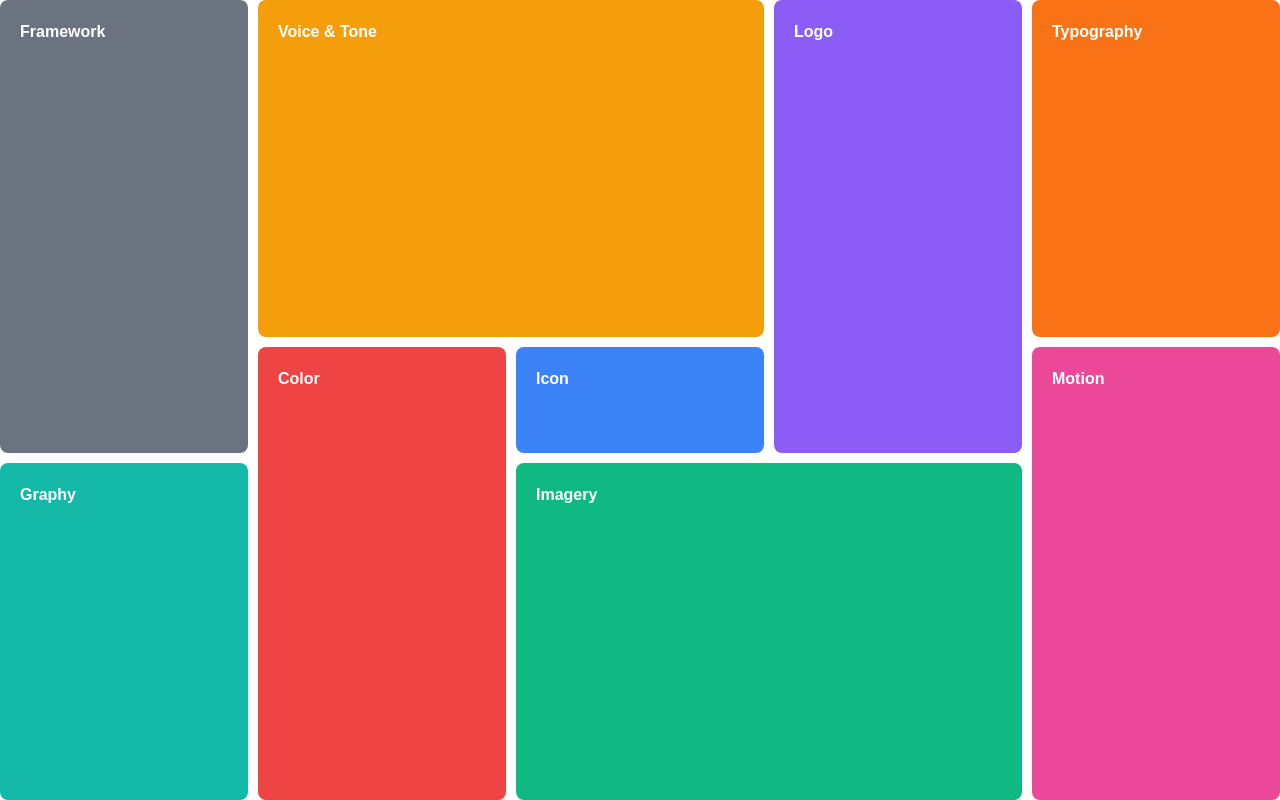
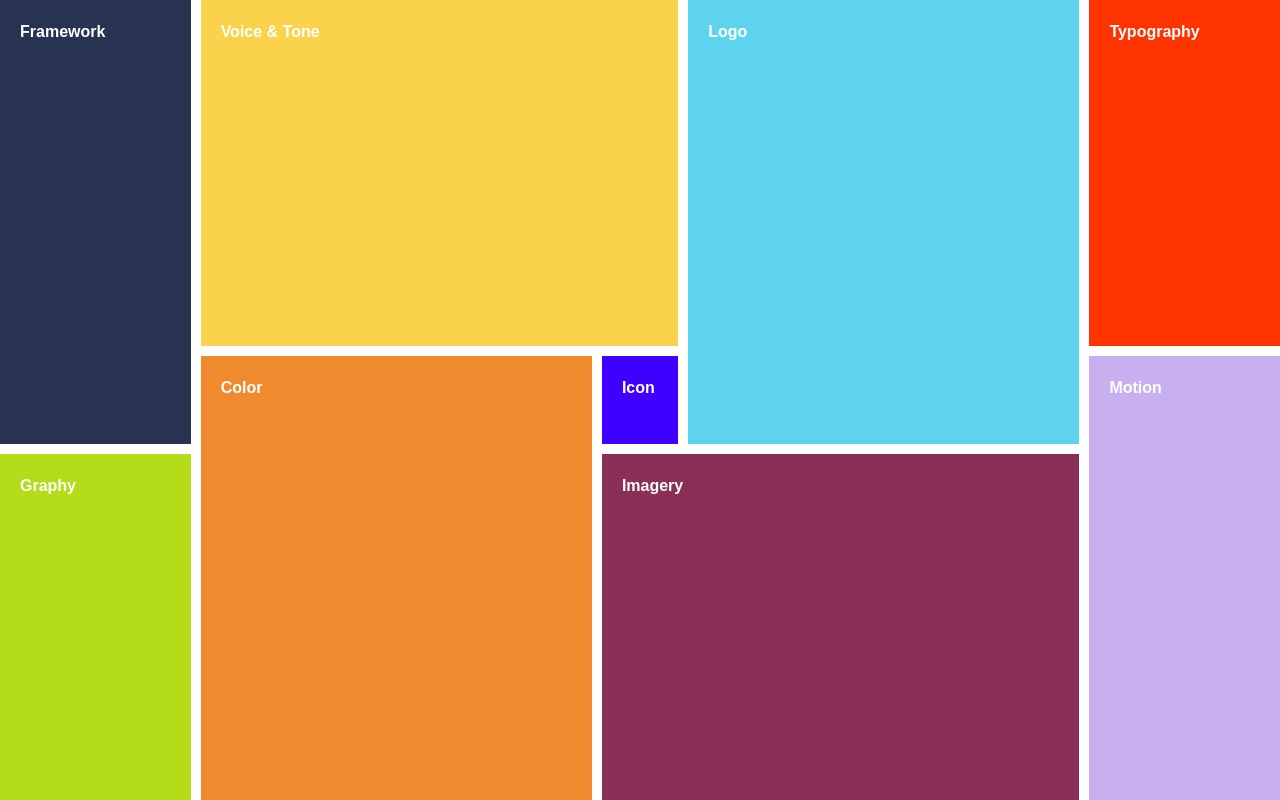
Before and after one commit to Adnankhan690/dropbox, a Next.js app: page / in a window 1280 px wide. Built offline with nearby package versions, Linux system fonts and the light colour scheme.

Commit message:
add appropriate bg color

```diff
--- a/src/app/page.tsx
+++ b/src/app/page.tsx
@@ -6,31 +6,31 @@ export default function Home () {
     height: '100vh',
     display: 'grid',
     gap: '10px',
-    gridTemplateColumns: 'repeat(5, 1fr)',
-    gridTemplateRows: 'repeat(7, 1fr)',
+    gridTemplateColumns: '1fr 1fr 1fr 0.4fr 1fr 1fr 1fr',
+    gridTemplateRows: '1fr 1fr 1fr 0.8fr 1fr 1fr 1fr',
     gridTemplateAreas: `
-      "Framework voiceTone voiceTone Logo Typo"
-      "Framework voiceTone voiceTone Logo Typo"
-      "Framework voiceTone voiceTone Logo Typo"
-      "Framework dropColor icon Logo Motion"
-      "Graphy dropColor Imagery Imagery Motion"
-      "Graphy dropColor Imagery Imagery Motion"
-      "Graphy dropColor Imagery Imagery Motion"
+      "Framework voiceTone voiceTone voiceTone Logo Logo Typo"
+      "Framework voiceTone voiceTone voiceTone Logo Logo Typo"
+      "Framework voiceTone voiceTone voiceTone Logo Logo Typo"
+      "Framework dropColor dropColor icon Logo  Logo Motion"
+      "Graphy dropColor dropColor Imagery Imagery Imagery Motion"
+      "Graphy dropColor dropColor Imagery Imagery Imagery Motion"
+      "Graphy dropColor dropColor Imagery Imagery Imagery Motion"
     `,
   };
 
   return (
     <>
-      <div style={containerStyle}>
-        <div style={{ gridArea: 'voiceTone', backgroundColor: '#f59e0b', padding: '20px', borderRadius: '8px', color: 'white', fontWeight: 'bold' }}>Voice & Tone</div>
-        <div style={{ gridArea: 'dropColor', backgroundColor: '#ef4444', padding: '20px', borderRadius: '8px', color: 'white', fontWeight: 'bold' }}>Color</div>
-        <div style={{ gridArea: 'icon', backgroundColor: '#3b82f6', padding: '20px', borderRadius: '8px', color: 'white', fontWeight: 'bold' }}>Icon</div>
-        <div style={{ gridArea: 'Imagery', backgroundColor: '#10b981', padding: '20px', borderRadius: '8px', color: 'white', fontWeight: 'bold' }}>Imagery</div>
-        <div style={{ gridArea: 'Logo', backgroundColor: '#8b5cf6', padding: '20px', borderRadius: '8px', color: 'white', fontWeight: 'bold' }}>Logo</div>
-        <div style={{ gridArea: 'Framework', backgroundColor: '#6b7280', padding: '20px', borderRadius: '8px', color: 'white', fontWeight: 'bold' }}>Framework</div>
-        <div style={{ gridArea: 'Graphy', backgroundColor: '#14b8a6', padding: '20px', borderRadius: '8px', color: 'white', fontWeight: 'bold' }}>Graphy</div>
-        <div style={{ gridArea: 'Typo', backgroundColor: '#f97316', padding: '20px', borderRadius: '8px', color: 'white', fontWeight: 'bold' }}>Typography</div>
-        <div style={{ gridArea: 'Motion', backgroundColor: '#ec4899', padding: '20px', borderRadius: '8px', color: 'white', fontWeight: 'bold' }}>Motion</div>
+      <div style={containerStyle} className="p-4">
+        <div style={{ gridArea: 'voiceTone', backgroundColor: '#FAD24B', padding: '20px',  color: 'white', fontWeight: 'bold' }}>Voice & Tone</div>
+        <div style={{ gridArea: 'dropColor', backgroundColor: '#F08A2E', padding: '20px',  color: 'white', fontWeight: 'bold' }}>Color</div>
+        <div style={{ gridArea: 'icon', backgroundColor: '#4000FF', padding: '20px',  color: 'white', fontWeight: 'bold' }}>Icon</div>
+        <div style={{ gridArea: 'Imagery', backgroundColor: '#8A2F55', padding: '20px',  color: 'white', fontWeight: 'bold' }}>Imagery</div>
+        <div style={{ gridArea: 'Logo', backgroundColor: '#5ED3EE', padding: '20px',  color: 'white', fontWeight: 'bold' }}>Logo</div>
+        <div style={{ gridArea: 'Framework', backgroundColor: '#283351', padding: '20px',  color: 'white', fontWeight: 'bold' }} className="rounded-tl-[8px]">Framework</div>
+        <div style={{ gridArea: 'Graphy', backgroundColor: '#B4DC19', padding: '20px',  color: 'white', fontWeight: 'bold' }} className="rounded-bl-[8px]">Graphy</div>
+        <div style={{ gridArea: 'Typo', backgroundColor: '#FF3300', padding: '20px',  color: 'white', fontWeight: 'bold' }} className="rounded-tr-[8px]">Typography</div>
+        <div style={{ gridArea: 'Motion', backgroundColor: '#C8AFF0', padding: '20px',  color: 'white', fontWeight: 'bold' }} className="rounded-br-[8px]">Motion</div>
       </div>
     </>
   );
```
